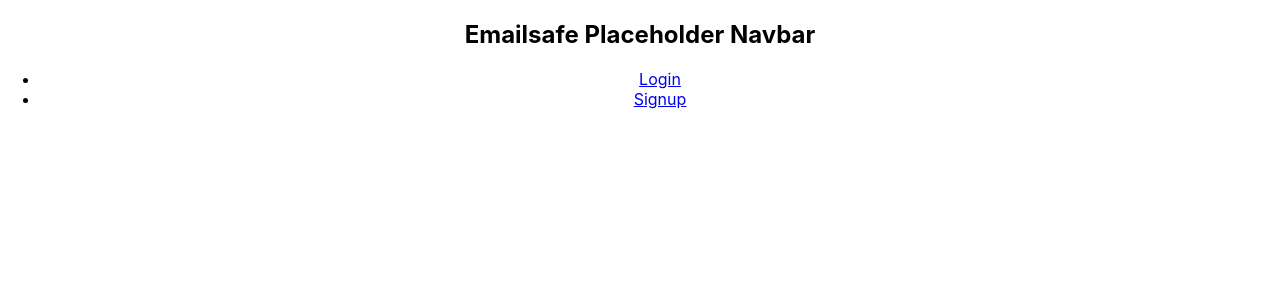
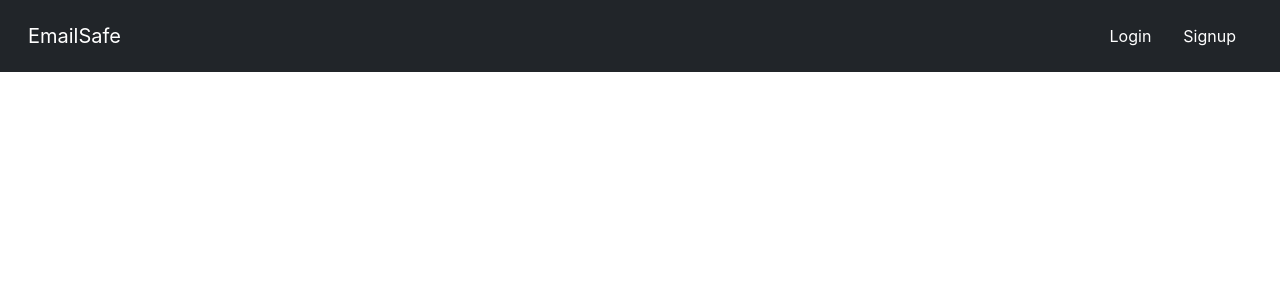
Before and after one commit to tykavanaugh/Personal-Project, a React (Create React App) app in the folder emailsafe-frontend/: page / in a window 1280 px wide. Shown: the top 300 px of the page. Built offline with nearby package versions, Linux system fonts and the light colour scheme.

Commit message:
Frontpage

```diff
--- a/emailsafe-frontend/package.json
+++ b/emailsafe-frontend/package.json
@@ -10,6 +10,7 @@
     "react-dom": "^17.0.2",
     "react-router-dom": "^6.1.1",
     "react-scripts": "5.0.0",
+    "reactstrap": "^9.0.1",
     "web-vitals": "^2.1.2"
   },
   "scripts": {
--- a/emailsafe-frontend/public/index.html
+++ b/emailsafe-frontend/public/index.html
@@ -24,7 +24,8 @@
       work correctly both with client-side routing and a non-root public URL.
       Learn how to configure a non-root public URL by running `npm run build`.
     -->
-    <title>React App</title>
+    <title>Emailsafe</title>
+    <link rel="stylesheet" href="https://cdn.jsdelivr.net/npm/bootstrap@5.1.0/dist/css/bootstrap.min.css" />
   </head>
   <body>
     <noscript>You need to enable JavaScript to run this app.</noscript>
--- a/emailsafe-frontend/src/App.js
+++ b/emailsafe-frontend/src/App.js
@@ -1,6 +1,6 @@
 import './App.css';
 import { BrowserRouter as Router, Routes, Route} from 'react-router-dom';
-import Navbar from './components/Navbar';
+import MainNavbar from './components/MainNavbar';
 import Signup from './pages/Signup';
 import Login from './pages/Login';
 import UserHome from './pages/UserHome';
@@ -15,7 +15,9 @@ function App() {
   return (
     <div className="App">
       <Router>
-        <Navbar />
+        <div class="pt-5"></div>
+        <div class="pt-5"></div>
+        <MainNavbar />
         <Routes>
           <Route path='/login' element={<Login/>}></Route>
           <Route path='/signup' element={<Signup/>}></Route>
--- /dev/null
+++ b/emailsafe-frontend/src/components/MainNavbar.js
@@ -0,0 +1,113 @@
+import React, { useState, useEffect } from 'react';
+import {Link} from 'react-router-dom'
+import {Navbar,NavbarBrand,NavbarToggler,Collapse,NavItem,Nav,UncontrolledDropdown,DropdownItem,NavbarText,NavLink,DropdownToggle,DropdownMenu} from 'reactstrap'
+
+const MainNavbar = () => {
+  const [isAuth,setIsAuth] = useState(false)
+
+
+  const navbarLinkStyle = {
+    textDecoration: "none",
+    color: 'white'
+  };
+
+  const navbarBrandStyle = {
+    textDecoration: "none",
+    color: 'white'
+  };
+
+  const navbarDropdownStyle = {
+    textDecoration: "none",
+    color: 'black'
+  };
+
+  useEffect(() => {
+    if (localStorage.getItem('token') !== null){
+      setIsAuth(true)
+    }
+  },[])
+
+  return (
+    <>
+    <div>
+      <Navbar
+        color="dark"
+        expand
+        fixed="top"
+        className='p-3'
+      >
+        <NavbarBrand style={navbarBrandStyle}>
+          EmailSafe
+        </NavbarBrand>
+        <NavbarToggler onClick={function noRefCheck(){}} />
+        {isAuth ? (
+          <Collapse navbar>
+            <Nav
+              className="me-auto"
+              navbar
+            >
+              <NavItem>
+                <NavLink>
+                  <Link to='/userhome' style={navbarLinkStyle} >Home</Link>
+                </NavLink>
+              </NavItem>
+              <NavItem>
+                <NavLink>
+                  <Link to='/dashboard' style={navbarLinkStyle} >Dashboard</Link>
+                </NavLink>
+              </NavItem>
+            </Nav>
+            <UncontrolledDropdown
+                inNavbar
+                nav
+              >
+                <DropdownToggle
+                  caret
+                  nav
+                  style={navbarLinkStyle}
+                >
+                  Account
+                </DropdownToggle>
+                <DropdownMenu end >
+                  <DropdownItem>
+                    Account Info
+                  </DropdownItem>
+                  <DropdownItem>
+                    Add Emails
+                  </DropdownItem>
+                  <DropdownItem divider />
+                  <DropdownItem>
+                    <Link to='/logout' style={navbarDropdownStyle} >Logout</Link>
+                  </DropdownItem>
+                </DropdownMenu>
+              </UncontrolledDropdown>
+          </Collapse>
+        ) : (
+          <Collapse navbar>
+          <Nav
+            className="me-auto"
+            navbar
+          >
+          </Nav>
+          <Nav>
+            <NavItem>
+              <NavLink>
+                <Link to='/login' style={navbarLinkStyle} >Login</Link>
+              </NavLink>
+            </NavItem>
+            <NavItem>
+              <NavLink>
+                <Link to='/signup' style={navbarLinkStyle} >Signup</Link>
+              </NavLink>
+            </NavItem>
+          </Nav>
+        </Collapse>
+        )}
+
+      </Navbar>
+    </div>
+    </>
+  )
+}
+
+export default MainNavbar
--- a/emailsafe-frontend/src/components/Navbar.js
+++ /dev/null
@@ -1,48 +0,0 @@
-import React, { useState, useEffect } from 'react';
-import {Link} from 'react-router-dom'
-
-const Navbar = () => {
-  const [isAuth,setIsAuth] = useState(false)
-
-  useEffect(() => {
-    if (localStorage.getItem('token') !== null){
-      setIsAuth(true)
-    }
-  },[])
-
-  return (
-    <>
-    <nav>
-      <h1>Emailsafe Placeholder Navbar</h1>
-      <ul>
-        {isAuth ? (
-          <>
-            {' '}
-            <li>
-              <Link to='/userhome'>Home</Link>
-            </li>
-            <li>
-              <Link to='/dashboard'>Dashboard</Link>
-            </li>
-            <li>
-              <Link to='/logout'>Logout</Link>
-            </li>
-          </>
-        ) : (
-          <>
-            {' '}
-            <li>
-              <Link to='/login'>Login</Link>
-            </li>
-            <li>
-              <Link to='/signup'>Signup</Link>
-            </li>
-          </>
-        )}
-      </ul>
-    </nav>
-    </>
-  )
-}
-
-export default Navbar
```
Also changed, not shown: emailsafe-frontend/src/index.css (line endings or trailing spaces), 1 other file (tests, documents, lock files or other folders).
